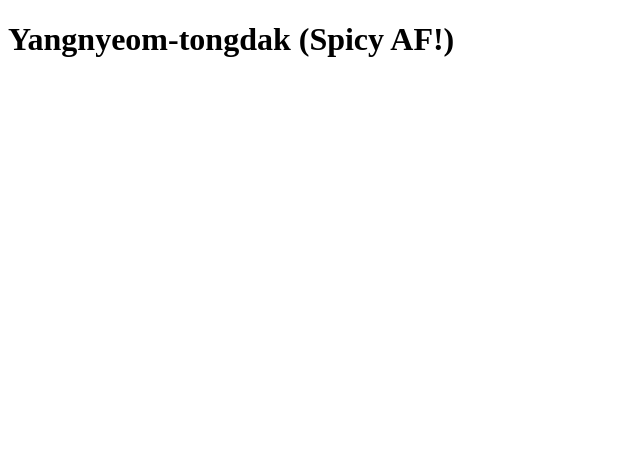
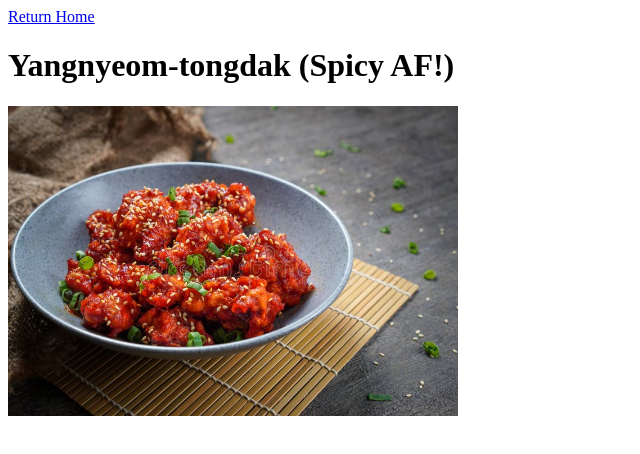
Before and after one commit to Azabu-bound/odin-recipes, a plain HTML site: page recipes/yangnyeom-tongdak.html in a window 1280 px wide. Shown: the whole page, without its empty margins (0-640 px from the left). Drawn offline with Linux system fonts and the light colour scheme.

Commit message:
Added img for Yangnyeom-tongdak

```diff
--- a/recipes/yangnyeom-tongdak.html
+++ b/recipes/yangnyeom-tongdak.html
@@ -6,6 +6,8 @@
     <title>Yangnyeom-tongdak</title>
 </head>
 <body>
+    <a href="../index.html" rel="noreferrer"> Return Home</a>
    <h1>Yangnyeom-tongdak (Spicy AF!)</h1>
+   <img src="../images/Yangnyeom-tongdak.jpg" alt="Yangnyeom-tongdak" height="310" width="450">
 </body>
 </html>
```
Also changed, not shown: images/Yangnyeom-tongdak.jpg (added).
